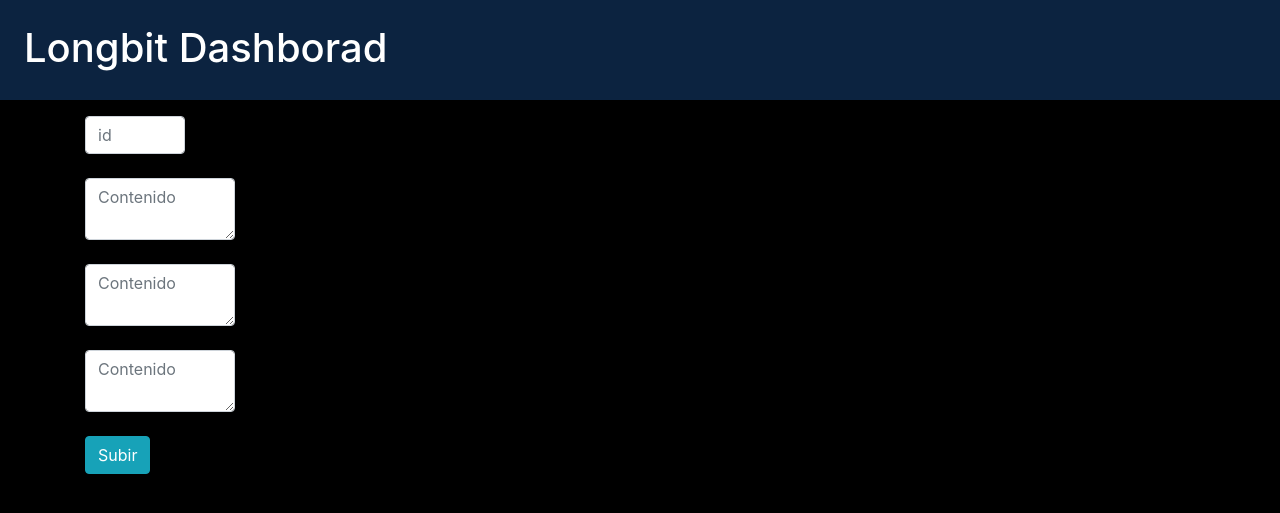
After one commit to LuisEnriqueJT/longbitCMS, a PHP site: page /admon/publicacion.php in a window 1280 px wide. The commit adds this page. Shown: the top 513 px of the page. Run offline with PHP 8.4, Linux system fonts and the light colour scheme; the visitor is signed in with stand-in values (Sample User, id 1).

Commit message:
Add files via upload

```diff
--- /dev/null
+++ b/admon/publicacion.php
@@ -0,0 +1,42 @@
+<?php
+session_start();
+if(isset($_SESSION['id'])){
+		require '../php/Funciones.php';
+		$obj = new Funciones();
+
+		if(isset($_POST['id'],$_POST['parrafo1'],$_POST['parrafo2'],$_POST['parrafo3'])){
+			$subir = $obj->$subirPublicacion($_POST['id'],$_POST['parrafo1'],$_POST['parrafo2'],$_POST['parrafo3']);
+
+			if($subir == true){
+				echo '<span class="alert alert-success">Articulo dado de alta.</span>';
+			}
+	}
+?>
+<!DOCTYPE html>
+<html lang="en">
+<head>
+	<meta charset="UTF-8">
+	<title>Editar parrafo</title>
+	<link rel="stylesheet" type="text/css" href="https://stackpath.bootstrapcdn.com/bootstrap/4.3.1/css/bootstrap.min.css">
+	<link rel="stylesheet" type="text/css" href="../css/main.css">
+</head>
+<body>
+	<div class="container-fluid">
+		<div class="row encabezado">
+			<h1 class="text-white m-4">Longbit Dashborad </h1>
+		</div>
+	</div>
+
+	<div class="container">
+		<form action="" method="post">
+			<input type="text" name="id"  class="form-control mt-3 idTexto"  placeholder="id"/><br>
+			<textarea name="parrafo1" class="form-control areasTexto" placeholder="Contenido"></textarea><br>
+			<textarea name="parrafo2" class="form-control areasTexto" placeholder="Contenido"></textarea><br>
+			<textarea name="parrafo3" class="form-control areasTexto" placeholder="Contenido"></textarea><br>
+			<input type="submit" class="btn btn-info pull-right" value="Subir">
+		</form>
+	</div>
+</body>
+</html>
+
+<?php }else{header('Location: index.php');} ?>
```
Also changed, not shown: admon/index.php (+7 -7 lines).
